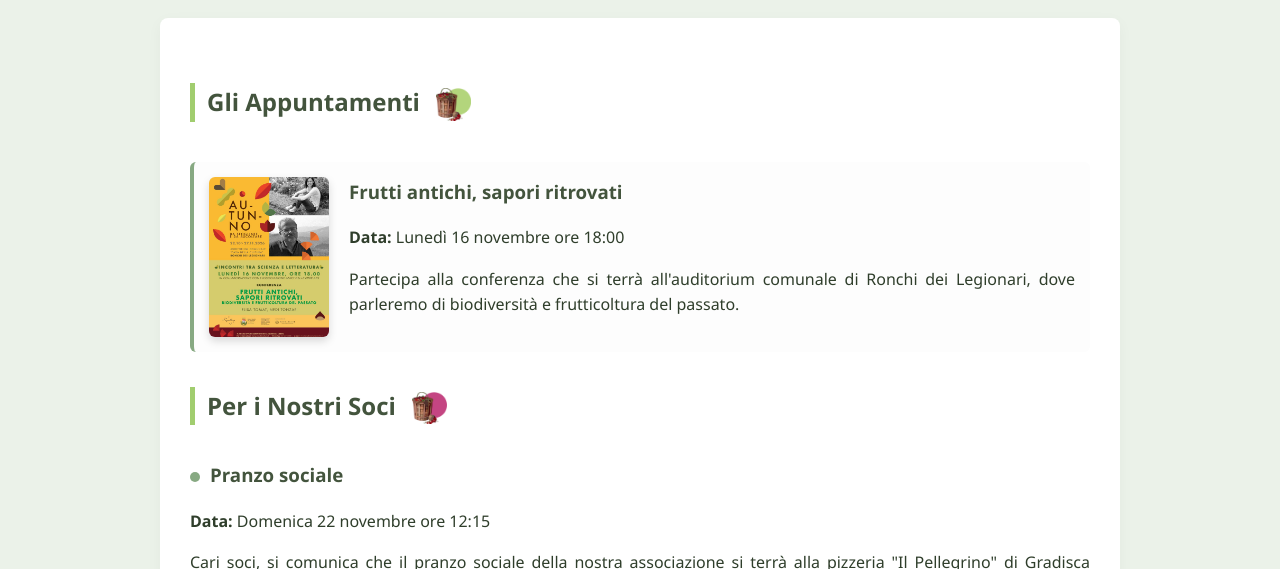
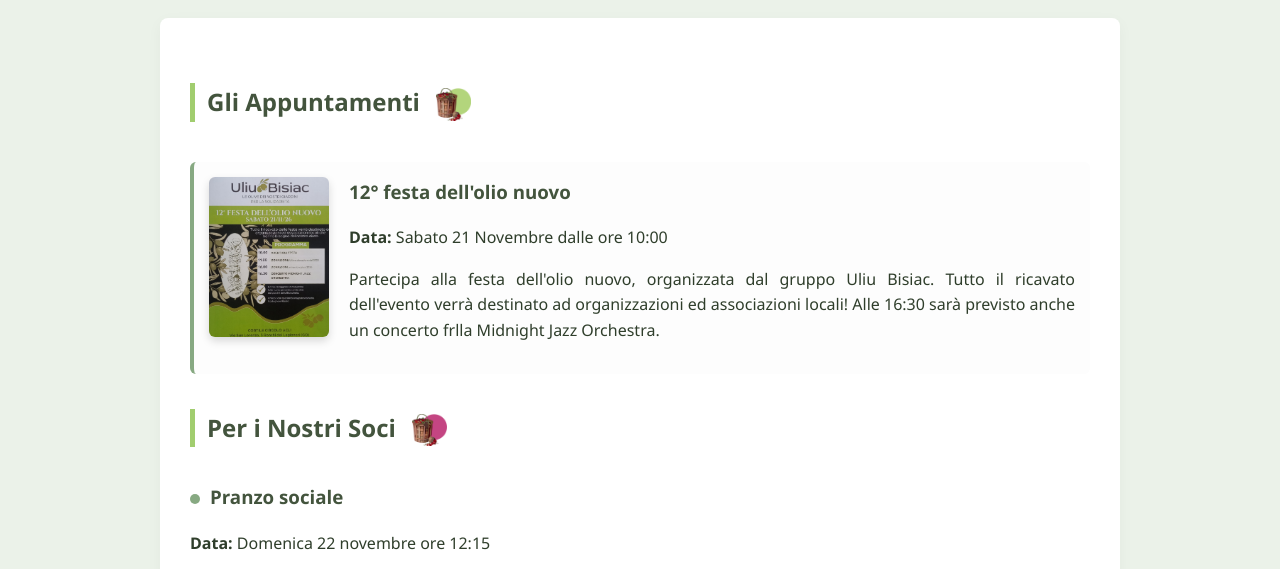
Before and after one commit to amicidelleerbe/amicidelleerbe.github.io, a plain HTML site: page prossimi-eventi.html in a window 1280 px wide. Shown: the part 181-750 px from the top of the page. Drawn offline with Linux system fonts and the light colour scheme.

Commit message:
prossimi eventi - olio bisiaco

```diff
--- a/prossimi-eventi.html
+++ b/prossimi-eventi.html
@@ -45,16 +45,18 @@
 
                 <!-- 1. Miniatura cliccabile (punta a #popup-evento1) -->
                 <a href="#popup-evento1" class="locandina-link">
-                <img src="eventi/fruttiantichi_16.11.jpg" alt="fruttiantichi_16" class="locandina-mini">
+                <img src="eventi/uliu_bisiac.jpg" alt="uliu_bisiac" class="locandina-mini">
                 </a>
 
 
                 <!-- 2. Testo dell'evento -->
                     <div class="evento-testo">
-                    <h3>Frutti antichi, sapori ritrovati</h3>
-                    <p><strong>Data:</strong> Lunedì 16 novembre ore 18:00</p>
-                    <p>Partecipa alla conferenza che si terrà all'auditorium comunale di Ronchi dei Legionari, dove parleremo di biodiversità e frutticoltura del passato.</p>
-
+                    <h3>12° festa dell'olio nuovo</h3>
+                    <p><strong>Data:</strong> Sabato 21 Novembre dalle ore 10:00</p>
+                    <p>Partecipa alla festa dell'olio nuovo, organizzata dal gruppo Uliu Bisiac.
+                        Tutto il ricavato dell'evento verrà destinato ad organizzazioni ed associazioni locali!
+                        Alle 16:30 sarà previsto anche un concerto frlla Midnight Jazz Orchestra.
+                    </p>
                 </div>
 
             </div>
@@ -63,8 +65,8 @@
             <div id="popup-evento1" class="overlay">
                 <a href="#" class="close">&times;</a>
                 <div class="popup-content">
-                    <a href="eventi/fruttiantichi_16.11.jpg" target="_blank" title="Clicca per ingrandire">
-                        <img src="eventi/fruttiantichi_16.11.jpg" alt="fruttiantichi_16">
+                    <a href="eventi/uliu_bisiac.jpg" target="_blank" title="Clicca per ingrandire">
+                        <img src="eventi/uliu_bisiac.jpg" alt="uliu_bisiac">
                     </a>
                 </div>
             </div>
```
Also changed, not shown: eventi/uliu_bisiac.jpg (added).
